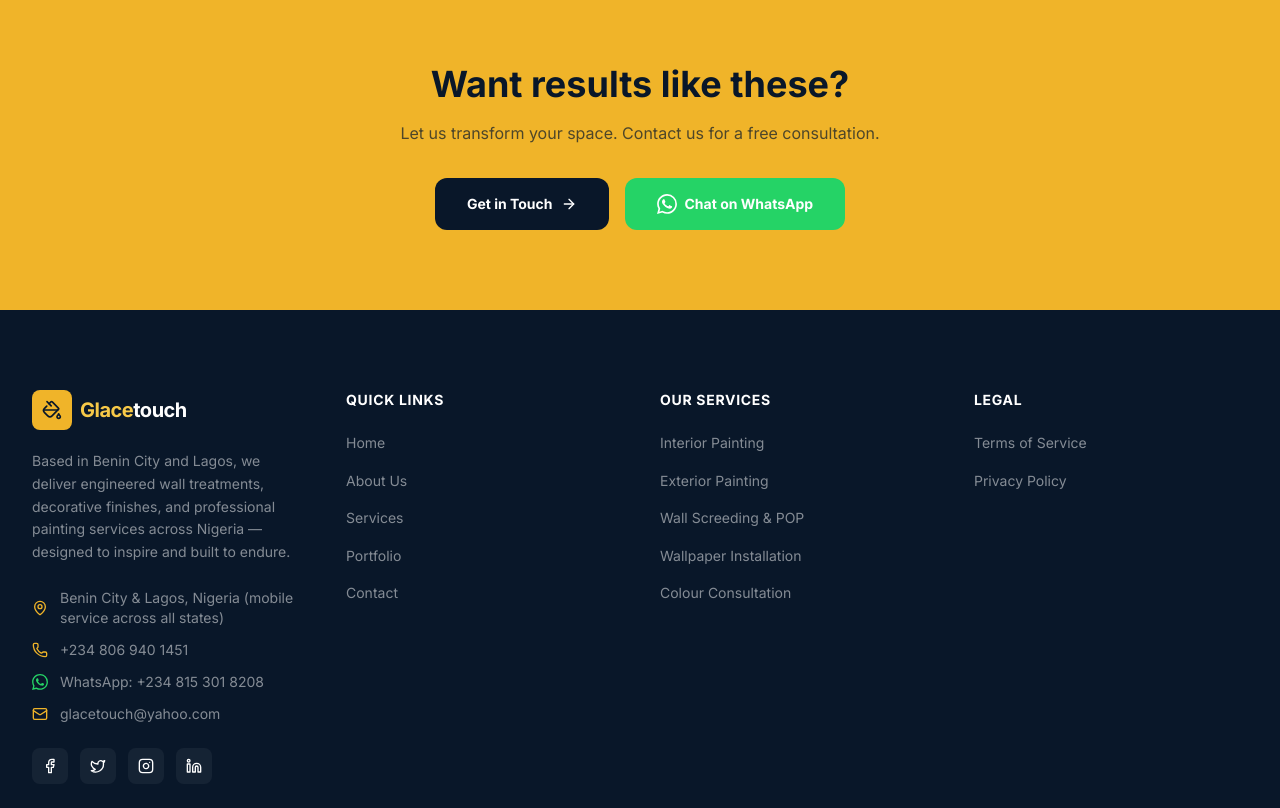
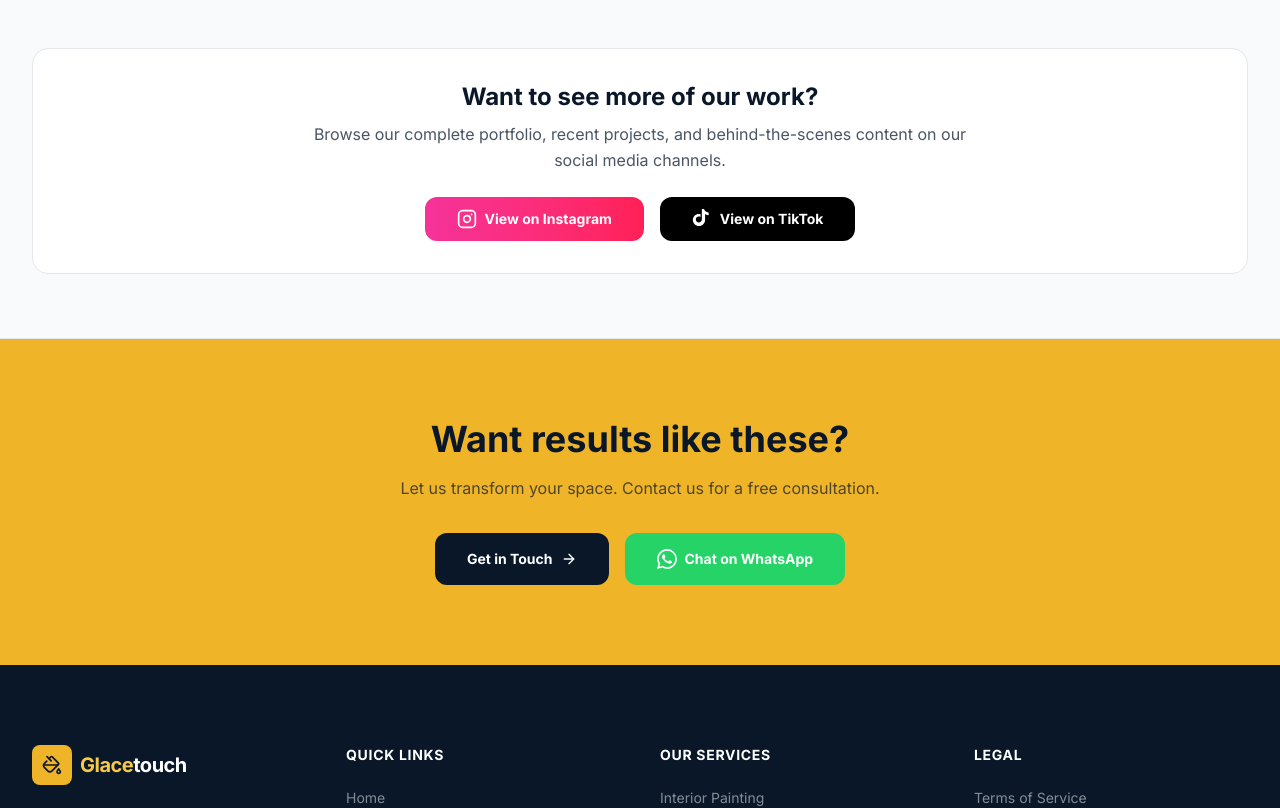
Before and after one commit to JentleJoe/classictouch, a React (Vite) app: page /portfolio in a window 1280 px wide. Shown: the part 1560-2368 px from the top of the page. Built offline with nearby package versions, Linux system fonts and the light colour scheme.

Commit message:
updated social media icons, portfolio page & nav

```diff
--- /dev/null
+++ b/src/components/Common/TikTokIcon.jsx
@@ -0,0 +1,17 @@
+/**
+ * TikTok SVG icon component.
+ * Lucide-react doesn't include a TikTok icon, so we use the official brand SVG path.
+ * Usage: <TikTokIcon className="w-5 h-5 text-black" />
+ */
+export default function TikTokIcon({ className = 'w-6 h-6', ...props }) {
+  return (
+    <svg
+      viewBox="0 0 24 24"
+      fill="currentColor"
+      className={className}
+      {...props}
+    >
+      <path d="M14.5 0c.3 1.3 1.1 2.4 2.2 3.1 1 .7 2.1 1.1 3.3 1.2v3.1c-1.6-.1-3.1-.6-4.3-1.5v7.3c0 4-3.3 7.2-7.3 7.2s-7.4-3.2-7.4-7.2S4.2 6 8.2 6c.7 0 1.4.1 2 .3v3.2c-.6-.3-1.3-.4-2-.4-2 0-3.6 1.6-3.6 3.5s1.6 3.6 3.6 3.6 3.6-1.6 3.6-3.6V0h2.7z" />
+    </svg>
+  );
+}
--- a/src/components/Footer.jsx
+++ b/src/components/Footer.jsx
@@ -1,10 +1,7 @@
 import { Link } from 'react-router-dom';
 import {
   PaintBucket,
-  Facebook,
-  Twitter,
   Instagram,
-  Linkedin,
   MapPin,
   Phone,
   Mail,
@@ -12,6 +9,7 @@ import {
 } from 'lucide-react';
 import { contactInfo, socialLinks } from '../data/siteData';
 import WhatsAppIcon from './Common/WhatsAppIcon';
+import TikTokIcon from './Common/TikTokIcon';
 
 const quickLinks = [
   { name: 'Home', path: '/' },
@@ -35,10 +33,24 @@ const legalLinks = [
 ];
 
 const socials = [
-  { icon: Facebook, href: socialLinks.facebook },
-  { icon: Twitter, href: socialLinks.twitter },
-  { icon: Instagram, href: socialLinks.instagram },
-  { icon: Linkedin, href: socialLinks.linkedin },
+  {
+    icon: Instagram,
+    href: socialLinks.instagram.url,
+    label: 'Instagram',
+    handle: socialLinks.instagram.handle,
+    bgClass: 'bg-gradient-to-tr from-[#f58529] via-[#dd2a7b] to-[#515bd4]',
+    iconClass: 'text-white',
+    ringClass: '',
+  },
+  {
+    icon: TikTokIcon,
+    href: socialLinks.tiktok.url,
+    label: 'TikTok',
+    handle: socialLinks.tiktok.handle,
+    bgClass: 'bg-black',
+    iconClass: 'text-white',
+    ringClass: 'shadow-[0_0_0_2px_#25F4EE,0_0_0_4px_#FE2C55]',
+  },
 ];
 
 export default function Footer() {
@@ -97,9 +109,10 @@ export default function Footer() {
                   href={social.href}
                   target="_blank"
                   rel="noopener noreferrer"
-                  className="w-9 h-9 bg-white/5 hover:bg-gold-500 rounded-lg flex items-center justify-center transition-all hover:-translate-y-0.5"
+                  className={`w-9 h-9 rounded-lg flex items-center justify-center transition-all hover:-translate-y-0.5 ${social.bgClass} ${social.ringClass}`}
+                  title={social.label}
                 >
-                  <social.icon className="w-4 h-4 text-white" />
+                  <social.icon className={`w-4 h-4 ${social.iconClass}`} />
                 </a>
               ))}
             </div>
--- a/src/components/Navbar.jsx
+++ b/src/components/Navbar.jsx
@@ -1,8 +1,9 @@
 import { useState, useEffect } from 'react';
 import { Link, useLocation } from 'react-router-dom';
-import { Menu, X, Phone, PaintBucket } from 'lucide-react';
-import { navLinks, contactInfo } from '../data/siteData';
+import { Menu, X, Phone, PaintBucket, Instagram } from 'lucide-react';
+import { navLinks, contactInfo, socialLinks } from '../data/siteData';
 import WhatsAppIcon from './Common/WhatsAppIcon';
+import TikTokIcon from './Common/TikTokIcon';
 
 export default function Navbar() {
   const [isOpen, setIsOpen] = useState(false);
@@ -87,7 +88,7 @@ export default function Navbar() {
         {/* Mobile Navigation */}
         <div
           className={`lg:hidden overflow-hidden transition-all duration-300 ${
-            isOpen ? 'max-h-[400px] mt-4' : 'max-h-0'
+            isOpen ? 'max-h-[1000px] mt-4' : 'max-h-0'
           }`}
         >
           <div className="bg-navy-900/95 backdrop-blur-md rounded-xl p-4 space-y-1">
@@ -121,6 +122,28 @@ export default function Navbar() {
                 <WhatsAppIcon className="w-4 h-4 text-[#25D366]" />
                 <span className="text-sm">WhatsApp Us</span>
               </a>
+              <div className="flex px-4 py-2">
+                <div className="flex items-center gap-3 bg-white/5 border border-white/10 rounded-xl p-2">
+                  <a
+                    href={socialLinks.instagram.url}
+                    target="_blank"
+                    rel="noopener noreferrer"
+                    className="w-9 h-9 rounded-lg flex items-center justify-center transition-transform hover:scale-105 bg-gradient-to-tr from-[#f58529] via-[#dd2a7b] to-[#515bd4]"
+                    title="Instagram"
+                  >
+                    <Instagram className="w-5 h-5 text-white" />
+                  </a>
+                  <a
+                    href={socialLinks.tiktok.url}
+                    target="_blank"
+                    rel="noopener noreferrer"
+                    className="w-9 h-9 rounded-lg flex items-center justify-center transition-transform hover:scale-105 bg-black shadow-[0_0_0_2px_#25F4EE,0_0_0_4px_#FE2C55]"
+                    title="TikTok"
+                  >
+                    <TikTokIcon className="w-5 h-5 text-white" />
+                  </a>
+                </div>
+              </div>
               <Link
                 to="/contact"
                 className="block text-center bg-gold-500 text-navy-950 px-6 py-2.5 rounded-lg text-sm font-bold"
--- a/src/data/seoData.js
+++ b/src/data/seoData.js
@@ -18,7 +18,7 @@ const businessSchema = {
     'Wallpaper installation',
     'Exterior and interior finishing',
   ],
-  sameAs: [socialLinks.instagram, socialLinks.tiktok].filter(Boolean),
+  sameAs: [socialLinks.instagram.url, socialLinks.tiktok.url].filter(Boolean),
 };
 
 const websiteSchema = {
--- a/src/data/siteData.js
+++ b/src/data/siteData.js
@@ -18,11 +18,14 @@ export const contactInfo = {
 
 // ─── Social Media Links ───────────────────────────────────────
 export const socialLinks = {
-  facebook: '#',
-  instagram: 'https://www.instagram.com/Victor_classic_touch',
-  twitter: '#',
-  linkedin: '#',
-  tiktok: 'https://www.tiktok.com/@usiagu',
+  instagram: {
+    url: 'https://www.instagram.com/Victor_classic_touch',
+    handle: '@Victor_classic_touch',
+  },
+  tiktok: {
+    url: 'https://www.tiktok.com/@usiagu',
+    handle: '@usiagu',
+  },
 };
 
 // ─── Navigation ───────────────────────────────────────────────
--- a/src/pages/PortfolioPage.jsx
+++ b/src/pages/PortfolioPage.jsx
@@ -1,9 +1,10 @@
 import { useState } from 'react';
 import { Link } from 'react-router-dom';
-import { ArrowRight, X, Eye } from 'lucide-react';
-import { contactInfo } from '../data/siteData';
+import { ArrowRight, X, Eye, Instagram } from 'lucide-react';
+import { contactInfo, socialLinks } from '../data/siteData';
 import PageHeader from '../components/Common/PageHeader';
 import WhatsAppIcon from '../components/Common/WhatsAppIcon';
+import TikTokIcon from '../components/Common/TikTokIcon';
 
 // Import all project images from assets
 import glacetouch1 from '../assets/glacetouch1.jpeg';
@@ -45,19 +46,36 @@ export default function PortfolioPage() {
 
   const closeLightbox = () => {
     setSelectedImage(null);
+    setCurrentIndex(0);
   };
 
   const nextImage = () => {
+    // If we're at the last image, show the "view more" slide instead
+    if (currentIndex === portfolioGallery.length - 1) {
+      setCurrentIndex(portfolioGallery.length); // Special index for "view more" slide
+      setSelectedImage(null); // Clear image to trigger view more render
+    } else {
       const newIndex = (currentIndex + 1) % portfolioGallery.length;
       setCurrentIndex(newIndex);
       setSelectedImage(portfolioGallery[newIndex].image);
+    }
   };
 
   const prevImage = () => {
+    if (currentIndex === portfolioGallery.length) {
+      // From the "view more" slide, go back to last image
+      const newIndex = portfolioGallery.length - 1;
+      setCurrentIndex(newIndex);
+      setSelectedImage(portfolioGallery[newIndex].image);
+    } else {
       const newIndex = (currentIndex - 1 + portfolioGallery.length) % portfolioGallery.length;
       setCurrentIndex(newIndex);
       setSelectedImage(portfolioGallery[newIndex].image);
+    }
   };
+
+  // Check if we're on the "view more" slide
+  const isViewMoreSlide = currentIndex === portfolioGallery.length;
 
   return (
     <>
@@ -93,8 +111,42 @@ export default function PortfolioPage() {
         </div>
       </section>
 
+      {/* Portfolio Gallery CTA Section */}
+      <section className="py-12 lg:py-16 bg-gray-50 border-b border-gray-200">
+        <div className="max-w-7xl mx-auto px-4 sm:px-6 lg:px-8">
+          <div className="bg-white rounded-2xl p-6 lg:p-8 border border-gray-200 text-center">
+            <h3 className="text-xl lg:text-2xl font-bold text-navy-950 mb-2">
+              Want to see more of our work?
+            </h3>
+            <p className="text-gray-600 mb-6 max-w-2xl mx-auto leading-relaxed">
+              Browse our complete portfolio, recent projects, and behind-the-scenes content on our social media channels.
+            </p>
+            <div className="flex flex-col sm:flex-row gap-4 justify-center">
+              <a
+                href={socialLinks.instagram.url}
+                target="_blank"
+                rel="noopener noreferrer"
+                className="group inline-flex items-center justify-center gap-2 bg-gradient-to-r from-pink-500 to-rose-500 hover:from-pink-600 hover:to-rose-600 text-white px-8 py-3 rounded-xl text-sm font-bold transition-all hover:shadow-lg"
+              >
+                <Instagram className="w-5 h-5" />
+                View on Instagram
+              </a>
+              <a
+                href={socialLinks.tiktok.url}
+                target="_blank"
+                rel="noopener noreferrer"
+                className="group inline-flex items-center justify-center gap-2 bg-black hover:bg-gray-800 text-white px-8 py-3 rounded-xl text-sm font-bold transition-all hover:shadow-lg"
+              >
+                <TikTokIcon className="w-5 h-5" />
+                View on TikTok
+              </a>
+            </div>
+          </div>
+        </div>
+      </section>
+
       {/* Lightbox Modal */}
-      {selectedImage && (
+      {selectedImage !== null && (
         <div className="fixed inset-0 z-50 flex items-center justify-center bg-black/95 backdrop-blur-sm">
           {/* Close button */}
           <button
@@ -148,6 +200,100 @@ export default function PortfolioPage() {
         </div>
       )}
 
+      {/* View More on Socials Slide - Shows after last image */}
+      {isViewMoreSlide && (
+        <div className="fixed inset-0 z-50 flex items-center justify-center bg-black/95 backdrop-blur-sm">
+          {/* Close button */}
+          <button
+            onClick={closeLightbox}
+            className="absolute top-6 right-6 z-50 text-white hover:text-gold-400 transition-colors"
+          >
+            <X className="w-8 h-8" />
+          </button>
+
+          {/* View More Content */}
+          <div className="relative w-full h-full flex items-center justify-center p-4">
+            <div className="max-w-md w-full text-center">
+          {/* Decorative top */}
+              <div className="mb-8 flex items-center justify-center gap-3">
+                <div className="w-14 h-14 rounded-2xl flex items-center justify-center bg-gradient-to-tr from-[#f58529] via-[#dd2a7b] to-[#515bd4] shadow-lg">
+                  <Instagram className="w-7 h-7 text-white" />
+                </div>
+                <div className="w-14 h-14 rounded-2xl flex items-center justify-center bg-black shadow-[0_0_0_2px_#25F4EE,0_0_0_4px_#FE2C55]">
+                  <TikTokIcon className="w-7 h-7 text-white" />
+                </div>
+              </div>
+
+              <h2 className="text-2xl sm:text-4xl font-bold text-white mb-4">
+                Explore More of Our Work
+              </h2>
+              <p className="text-white/70 text-lg mb-8 leading-relaxed">
+                Want to see more photos and videos of our work? Follow us on our social media channels for behind-the-scenes content, recent projects, and more!
+              </p>
+
+              {/* Social Links */}
+              <div className="space-y-4 mb-8">
+                <a
+                  href={socialLinks.instagram.url}
+                  target="_blank"
+                  rel="noopener noreferrer"
+                  className="group flex items-center justify-center gap-3 bg-gradient-to-r from-pink-500 to-rose-500 hover:from-pink-600 hover:to-rose-600 text-white px-8 py-4 rounded-xl font-bold transition-all hover:shadow-lg hover:shadow-pink-500/50"
+                >
+                  <Instagram className="w-6 h-6" />
+                  <div className="text-left">
+                    <div className="text-sm">Follow on Instagram</div>
+                    <div className="text-xs opacity-90">{socialLinks.instagram.handle}</div>
+                  </div>
+                </a>
+                <a
+                  href={socialLinks.tiktok.url}
+                  target="_blank"
+                  rel="noopener noreferrer"
+                  className="group flex items-center justify-center gap-3 bg-black hover:bg-gray-800 text-white px-8 py-4 rounded-xl font-bold transition-all hover:shadow-lg"
+                >
+                  <TikTokIcon className="w-6 h-6" />
+                  <div className="text-left">
+                    <div className="text-sm">Follow on TikTok</div>
+                    <div className="text-xs opacity-90">{socialLinks.tiktok.handle}</div>
+                  </div>
+                </a>
+              </div>
+
+              <p className="text-white/50 text-sm mb-6">
+                Or contact us directly for custom projects and quotes.
+              </p>
+
+              {/* Navigation Info */}
+              <div className="flex items-center justify-center gap-2 text-white/40 text-sm">
+                <button onClick={prevImage} className="hover:text-gold-400 transition-colors">
+                  ← Back
+                </button>
+                <span>|</span>
+                <button onClick={closeLightbox} className="hover:text-gold-400 transition-colors">
+                  Close
+                </button>
+              </div>
+            </div>
+          </div>
+
+          {/* Navigation buttons for slide */}
+          <button
+            onClick={prevImage}
+            className="absolute left-4 top-1/2 -translate-y-1/2 bg-gold-500/80 hover:bg-gold-500 text-navy-950 p-3 rounded-full transition-all duration-200 hover:scale-110"
+          >
+            <svg className="w-6 h-6" fill="none" stroke="currentColor" viewBox="0 0 24 24">
+              <path strokeLinecap="round" strokeLinejoin="round" strokeWidth={2} d="M15 19l-7-7 7-7" />
+            </svg>
+          </button>
+
+          {/* Click outside to close */}
+          <div
+            onClick={closeLightbox}
+            className="absolute inset-0 -z-10"
+          />
+        </div>
+      )}
+
       {/* CTA */}
       <section className="bg-gold-500 py-16 lg:py-20">
         <div className="max-w-3xl mx-auto px-4 sm:px-6 lg:px-8 text-center">
```
Lines whose indentation alone changed are shown as unchanged.
